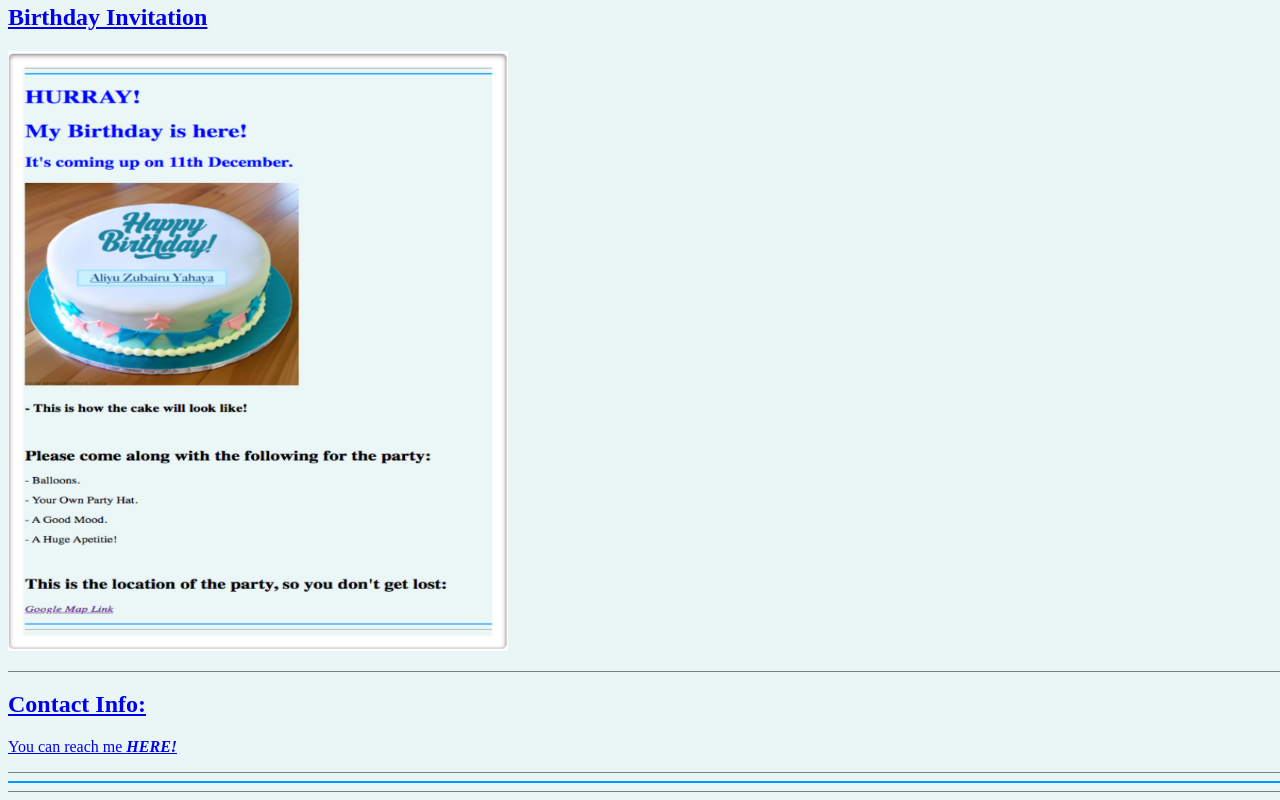
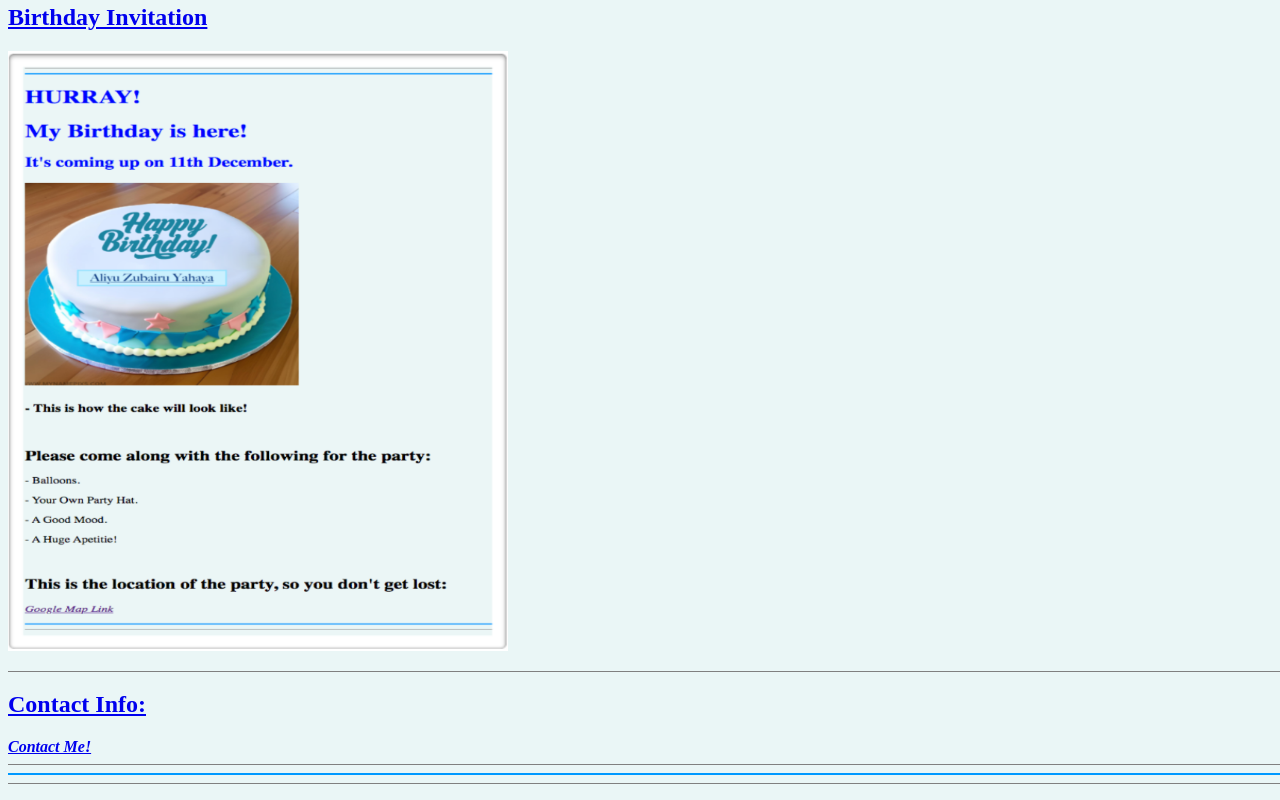
Before and after one commit to aliyu-zy/html-azy.portfolio, a plain HTML site: page index.html in a window 1280 px wide. Shown: the part 965-1765 px from the top of the page. Drawn offline with Linux system fonts and the light colour scheme.

Commit message:
Add files via upload

```diff
--- a/index.html
+++ b/index.html
@@ -19,7 +19,7 @@
              <p><a href="./public/birthday.iv.html"><img src="./assets/images/birthday.iv.2.png" alt="Screenshot of the webpage" width="500" height="600"/></p>
              <hr size = "0.5px" width = "1000%" align = "center" color = "grey">
              <h2>Contact Info:</h2>
-             <p>You can reach me <a href="contact-me.html"><em><strong>HERE!</strong></em></a></p>
+             <a href="./public/contact-me.html"><em><strong>Contact Me!</strong></em></a>
              <hr size = "0.5px" width = "1000%" align = "center" color = "grey">
              <hr size = "2px" width = "1000%" align = "center" color = "#0099FF">
              <hr size = "0.5px" width = "1000%" align = "center" color = "grey">
```
